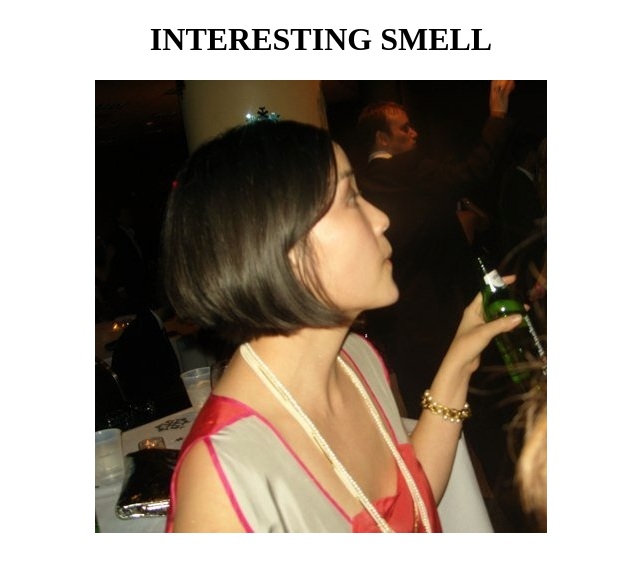
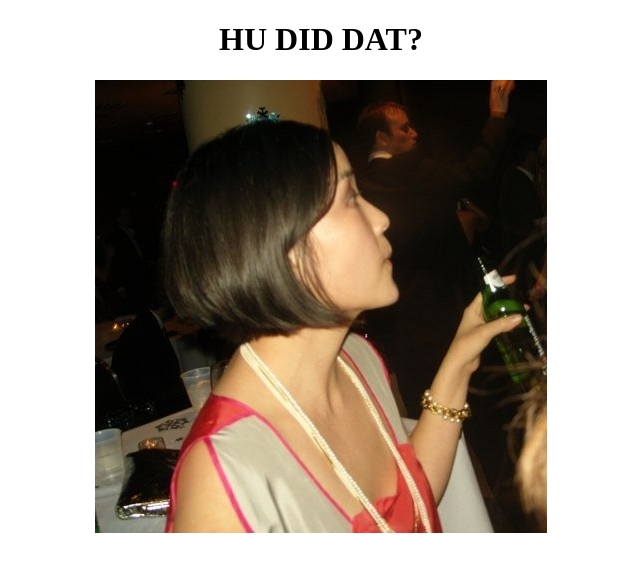
Before and after one commit to jessicawan/hufarted2, a plain HTML site: page index.html in a window 1280 px wide. Shown: the whole page, without its empty margins (319-959 px from the left). Drawn offline with Linux system fonts and the light colour scheme.

Commit message:
better copy

```diff
--- a/index.html
+++ b/index.html
@@ -1,7 +1,7 @@
 <!DOCTYPE html>
 <html>
 <body>
-<h1><center>INTERESTING SMELL</h1>
+<h1><center>HU DID DAT?</h1>
 <p><center>
 <img src = "3.jpg" alt="meercat!">
 </p></center>
```
